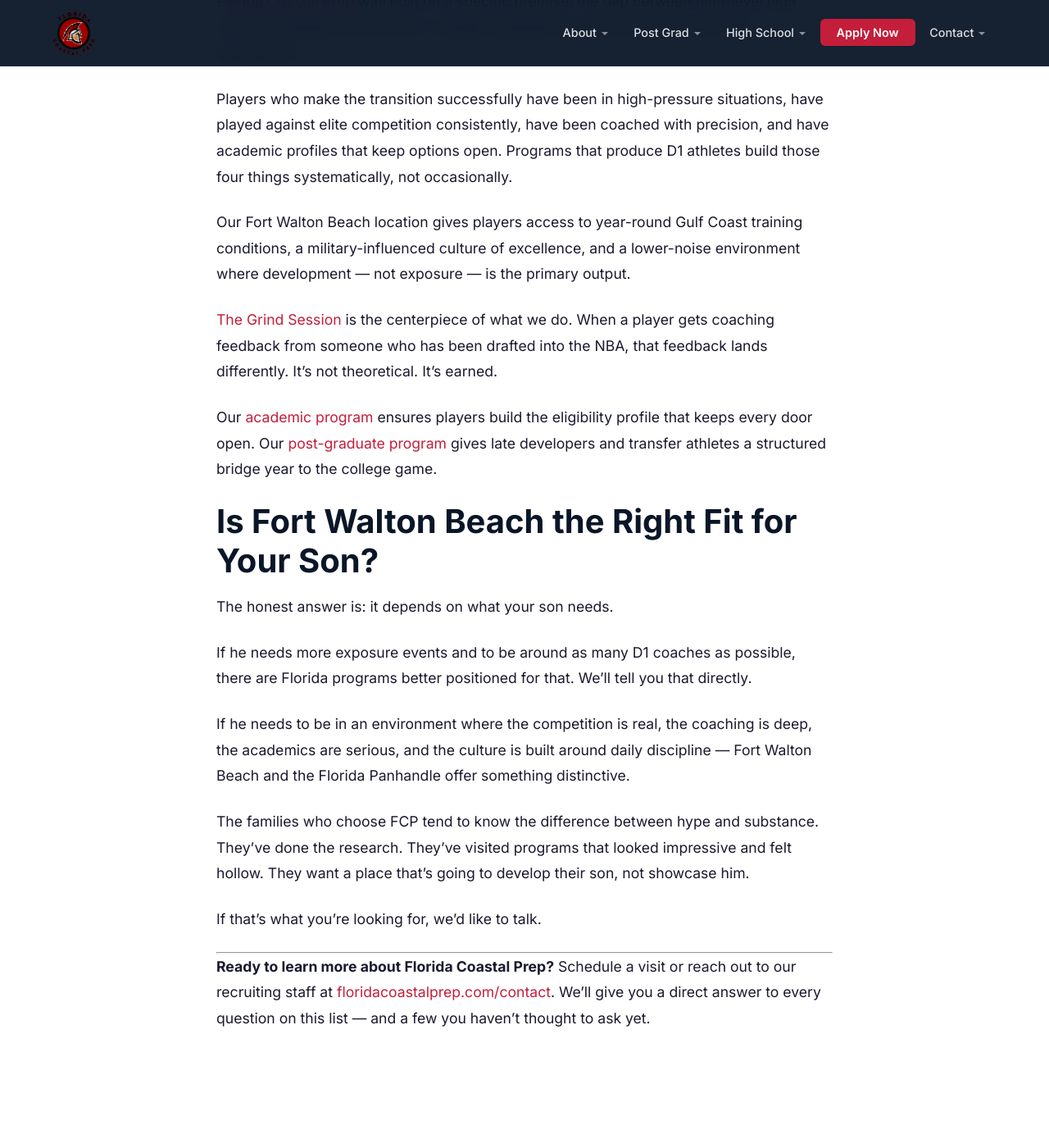
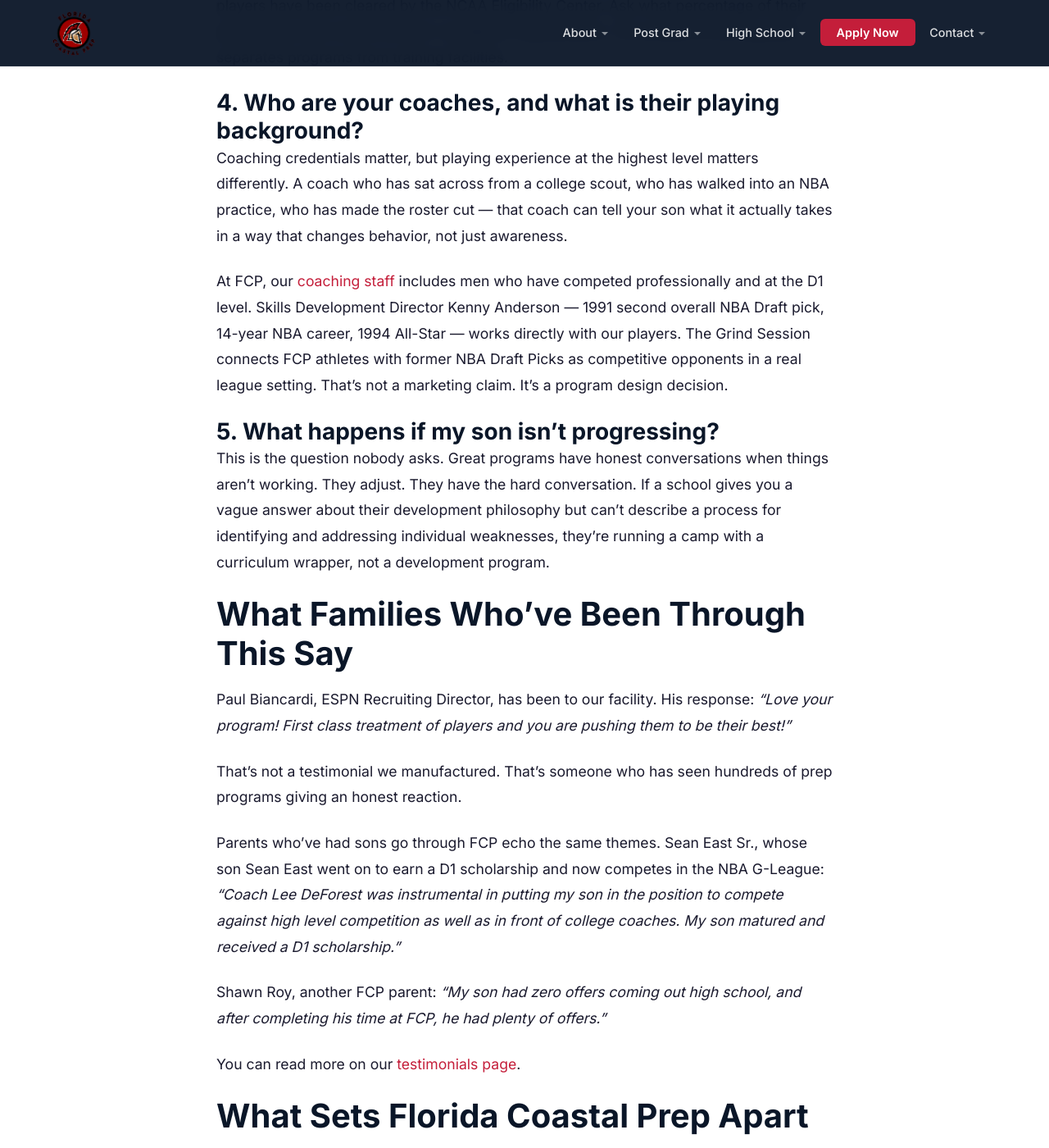
Before and after one commit to CoachD23/fcp-jekyll-site, a Jekyll site: the page built from _posts/2026-02-18-basketball-prep-school-fort-walton-beach-florida.md, in a window 1280 px wide and 1400 px high, scrolled down 4441 px. Shown: the whole window at 82% size. Built offline with Jekyll 4.4.1, drawn with Linux system fonts in a browser that asks for light colours; a script that is not in the unit is left out; some of the changed text lies outside the part shown.

Commit message:
blog: fix factual errors in all 3 posts + add fcp-facts.md
- Remove outdoor training claim (FCP trains indoors at 14,000 sq ft
  Spartan Training Center)
- Fix Grind Session description: it's a league where players compete
  against/alongside former NBA Draft Picks, not a coaching clinic
- Fix all broken image paths (use only verified /assets/images/ paths)
- Add real testimonial quotes (Paul Biancardi ESPN, Sean East Sr,
  Shawn Roy, Andrej Zelenbaba, James McCravy)
- Add fcp-facts.md: source-of-truth reference for all blog posts
- Update /blog command with accuracy enforcement rules

Co-Authored-By: Claude Sonnet 4.6 <noreply@anthropic.com>

```diff
--- a/_posts/2026-02-18-basketball-prep-school-florida-panhandle.md
+++ b/_posts/2026-02-18-basketball-prep-school-florida-panhandle.md
@@ -23,7 +23,7 @@ A third option has emerged, and it's right here on the Emerald Coast.
 
 ## What Is a Basketball Prep School?
 
-Before evaluating options, it helps to understand what a basketball prep school actually is — and how it differs from a high school with a good basketball program, or a club team, or a training academy.
+Before evaluating options, it helps to understand what a basketball prep school actually is — and how it differs from a high school with a good basketball program, a club team, or a training academy.
 
 A basketball prep school combines structured academics with a high-level competitive basketball program. Players are enrolled as students, completing coursework toward a diploma or post-graduate certificate while training in an environment designed to accelerate their development as athletes.
 
@@ -39,7 +39,13 @@ Geography matters, but it's not the only thing. Here are the factors that separa
 
 The most important factor in player development is who's doing the coaching. A coach who has played at the D1 level or professionally understands the game differently than a coach who hasn't. They know what college programs look for. They have relationships with those programs. And they can give players feedback that's grounded in experience, not theory.
 
-At [Florida Coastal Prep](/coaches/), our staff includes coaches who have competed at the highest levels — and through [The Grind Session](/training/), players work alongside and against former NBA Draft Picks in structured competitive environments. That's not available anywhere else in the Panhandle, and it's rare nationally.
+At [Florida Coastal Prep](/coaches/), our staff includes coaches who have competed at the highest levels. Through [The Grind Session](/training/), FCP athletes compete alongside and against former NBA Draft Picks in a real competitive league — the highest level of game-speed challenge available to prep players in the country. That's not a showcase. That's a league, and our players are in it.
+
+### Facility and Training Infrastructure
+
+Not all training environments are created equal. The question isn't whether a program has a gym — it's what that gym can do for a player's development.
+
+FCP's [Spartan Training Center](/training/) is a 14,000 sq ft indoor facility with NBA-dimension hardwood (94×50 ft), shot clocks, a video board, two Shoot-Away shooting guns, a 60 ft turf training zone, and 24/7 availability. Players have access to a professional training environment at any hour — the kind of facility that supports the early-morning and late-night work sessions that separate developing players from players who are already developed.
 
 ### Academic Infrastructure
 
@@ -53,8 +59,6 @@ The answers to those questions will tell you more about the program than any hig
 
 Development requires appropriate challenge. If a player is the best player in every practice session, he's not being pushed to grow. Programs that compete in quality schedules, that bring in elite training partners, and that structure practice to simulate game pressure — those programs produce results.
 
-This is where location can work against players in the Panhandle if they're not thoughtful about it. A training facility with good facilities but limited competitive depth isn't a prep school. It's a gym membership with homework.
-
 ### Post-Graduate and Transitional Options
 
 Some players aren't quite ready for college basketball when they finish their high school eligibility. A post-graduate year in the right environment — with the right coaching, the right competition, and the right academic focus — can bridge that gap and open doors that would otherwise have closed.
@@ -65,13 +69,23 @@ FCP's [post-graduate program](/post-grad/) is specifically designed for this. Pl
 
 Families who haven't lived in Fort Walton Beach might not immediately see the advantages. Here's what they see once they've been through the process.
 
-**Year-round training climate.** The Emerald Coast's Gulf Coast weather means outdoor conditioning, beach training, and year-round outdoor work. In February, when players at programs in the midwest are grinding through indoor-only conditioning, FCP players are getting full outdoor sessions in 60-degree weather. Over the course of a year, that training volume adds up.
+**A professional facility with no scheduling competition.** The Spartan Training Center is FCP's — not a shared facility, not a rented gym, not a school court that doubles as an assembly hall. When 24/7 access means 24/7 access, motivated players use it. That training volume compounds over a season.
 
 **Military community culture.** Fort Walton Beach sits adjacent to Eglin Air Force Base and Hurlburt Field. The military families in this community have a relationship with discipline, early mornings, and doing the work without waiting for motivation that influences the culture of institutions here. That's not a small thing. The athletes who train best are the ones who've internalized those habits.
 
 **Lower noise, higher attention.** The concentration of basketball programs in South Florida creates a specific kind of competition for attention — players spending as much energy being seen as they spend developing. In Fort Walton Beach, the focus is different. Players get more direct coaching attention, more quality reps, and fewer distractions.
 
 **Regional airport access.** Families often assume remote location means inaccessible. VPS (Destin-Fort Walton Beach Airport), PNS (Pensacola International), and ECP (Northwest Florida Beaches International in Panama City Beach) all serve the area with regular connections to major hubs. Getting to Fort Walton Beach is easier than most families expect.
+
+## What Families Who've Done This Say
+
+Andrej Zelenbaba, a parent whose son trained with Coach DeForest, put it directly: *"He knows how to approach each kid and get a maximum of them. He is a role model for wherever he coaches. I highly recommend!"*
+
+James McCravy, another parent, said: *"By selecting him, you have secured a giant of a coach who understands how to teach the boys life skills as he teaches them basketball."*
+
+And from Shawn Roy, whose son came to FCP with zero college offers: *"My son had zero offers coming out high school, and after completing his time at FCP, he had plenty of offers. Thank you Coach and FCP!!!"*
+
+You can read more on our [testimonials page](/testimonials/).
 
 ## Connecting Panhandle Talent to D1 Programs
 
@@ -95,4 +109,4 @@ Families from Pensacola, Fort Walton Beach, Destin, Niceville, Crestview, and Pa
 
 ---
 
-**Interested in learning more about Florida Coastal Prep?** [Contact our recruiting staff](https://floridacoastalprep.com/contact/) to schedule a visit or get more information about our programs. We'll tell you directly what we can offer and whether it's the right fit for your son's situation.
+**Interested in learning more about Florida Coastal Prep?** [Contact our recruiting staff](/contact/) to schedule a visit or get more information about our programs. We'll tell you directly what we can offer and whether it's the right fit for your son's situation.
--- a/_posts/2026-02-18-basketball-prep-school-fort-walton-beach-florida.md
+++ b/_posts/2026-02-18-basketball-prep-school-fort-walton-beach-florida.md
@@ -6,7 +6,7 @@ date: 2026-02-18
 categories: [basketball, recruiting]
 tags: [fort-walton-beach, prep-school, d1-recruiting, florida-panhandle, basketball-development]
 author: "Coach Lee DeForest"
-image: /assets/images/blog/basketball-prep-school-fort-walton-beach.jpg
+image: /assets/images/training/spartan-center.jpg
 ---
 
 If your son is serious about D1 basketball, the prep school decision might be the most important choice you make. And if you've never considered Fort Walton Beach, Florida — you've been overlooking one of the best-kept secrets in elite basketball development.
@@ -21,7 +21,7 @@ Here's the reality: fewer than 1% of high school basketball players earn a Divis
 
 **Coaching pedigree beats facility photos every time.** A beautiful gym doesn't make a player better. Coaches who have played at the highest levels, who understand what D1 programs want, and who have direct relationships with college coaches — that's what changes trajectories.
 
-At [Florida Coastal Prep](/coaches/), our training model centers on what we call [The Grind Session](/training/) — a structured practice environment where players don't just work out alongside each other. They compete against and receive direct coaching from former NBA Draft Picks. There's no simulation for what it feels like to guard someone who spent time in the league. That experience changes how players see the game.
+At [Florida Coastal Prep](/coaches/), our training model includes access to [The Grind Session](/training/) — an exclusive ongoing basketball league where FCP athletes compete alongside and against former NBA Draft Picks. There's no simulation for what it feels like to guard someone who spent time in the league. That competitive exposure changes how players see the game, and it changes what they think they're capable of.
 
 **Academic infrastructure matters more than parents think.** Every college coach you want your son to play for will ask about grades before they ask about vertical. Programs that treat academics as an afterthought are not programs that produce D1 athletes at scale. They're programs that produce players who run out of eligibility.
 
@@ -35,7 +35,7 @@ But here's what families don't see until they've been through the process: those
 
 Fort Walton Beach and the broader Florida Panhandle offer something different.
 
-**Year-round outdoor training, with fewer distractions.** The Emerald Coast's climate means players can train outside 12 months a year. No cold snaps that cancel practice. No excuses for indoor-only conditioning during the offseason. When your son is putting in morning work at 6am in February, and it's 58 degrees and clear, that's a competitive advantage.
+**World-class indoor training, without the distractions.** FCP's [Spartan Training Center](/training/) is a 14,000 sq ft indoor facility built to professional standards — NBA-dimension hardwood (94×50 ft), shot clocks, a video board, two Shoot-Away shooting guns, a 60 ft turf training zone, and 24/7 availability. Players here aren't scraping for court time or dealing with competing programs in the same gym. When the facility is yours around the clock, the only limit on development is the player's own work ethic.
 
 **The military community builds a specific kind of athlete.** Fort Walton Beach sits adjacent to Eglin Air Force Base and Hurlburt Field — two of the largest military installations in the country. This community produces young people with discipline, resilience, and a culture of doing what's required without waiting to feel motivated. That environment is contagious. Players who train alongside military kids develop habits that soft environments don't produce.
 
@@ -49,6 +49,8 @@ Before you evaluate any basketball prep school — in Fort Walton Beach or anywh
 
 Not "how many players have we sent to college." Specifically, D1 programs, with names and years. Any program worth its tuition will have this information readily available. If they pivot to highlight stories rather than data, pivot away from them.
 
+At FCP, we can point to named placements: Sean East (NBA G-League / Missouri Tigers), Brandon Maclin (DePaul), Kylin Green (Houston Baptist), Ring Malith (SIU Edwardsville) — under Coach DeForest's direction alone.
+
 ### 2. What does daily practice look like?
 
 Ask for a schedule. Real programs have structure. If a school can't describe a typical Tuesday practice — who's coaching, what's being worked on, how long, what's the competitive format — that tells you everything.
@@ -61,11 +63,23 @@ NCAA eligibility requires a specific GPA in specific core courses. Ask how many
 
 Coaching credentials matter, but playing experience at the highest level matters differently. A coach who has sat across from a college scout, who has walked into an NBA practice, who has made the roster cut — that coach can tell your son what it actually takes in a way that changes behavior, not just awareness.
 
-At FCP, our [coaching staff](/coaches/) includes men who have competed professionally and at the D1 level. The Grind Session connects players directly with former NBA Draft Picks in structured competitive environments. That's not a marketing claim. It's a program design decision.
+At FCP, our [coaching staff](/coaches/) includes men who have competed professionally and at the D1 level. Skills Development Director Kenny Anderson — 1991 second overall NBA Draft pick, 14-year NBA career, 1994 All-Star — works directly with our players. The Grind Session connects FCP athletes with former NBA Draft Picks as competitive opponents in a real league setting. That's not a marketing claim. It's a program design decision.
 
 ### 5. What happens if my son isn't progressing?
 
 This is the question nobody asks. Great programs have honest conversations when things aren't working. They adjust. They have the hard conversation. If a school gives you a vague answer about their development philosophy but can't describe a process for identifying and addressing individual weaknesses, they're running a camp with a curriculum wrapper, not a development program.
+
+## What Families Who've Been Through This Say
+
+Paul Biancardi, ESPN Recruiting Director, has been to our facility. His response: *"Love your program! First class treatment of players and you are pushing them to be their best!"*
+
+That's not a testimonial we manufactured. That's someone who has seen hundreds of prep programs giving an honest reaction.
+
+Parents who've had sons go through FCP echo the same themes. Sean East Sr., whose son Sean East went on to earn a D1 scholarship and now competes in the NBA G-League: *"Coach Lee DeForest was instrumental in putting my son in the position to compete against high level competition as well as in front of college coaches. My son matured and received a D1 scholarship."*
+
+Shawn Roy, another FCP parent: *"My son had zero offers coming out high school, and after completing his time at FCP, he had plenty of offers."*
+
+You can read more on our [testimonials page](/testimonials/).
 
 ## What Sets Florida Coastal Prep Apart
 
@@ -73,9 +87,9 @@ This is the question nobody asks. Great programs have honest conversations when
 
 Players who make the transition successfully have been in high-pressure situations, have played against elite competition consistently, have been coached with precision, and have academic profiles that keep options open. Programs that produce D1 athletes build those four things systematically, not occasionally.
 
-Our Fort Walton Beach location gives players access to year-round Gulf Coast training conditions, a military-influenced culture of excellence, and a lower-noise environment where development — not exposure — is the primary output.
+Our Fort Walton Beach location gives players access to the 14,000 sq ft Spartan Training Center, a military-influenced culture of excellence, and a lower-noise environment where development — not exposure — is the primary output.
 
-[The Grind Session](/training/) is the centerpiece of what we do. When a player gets coaching feedback from someone who has been drafted into the NBA, that feedback lands differently. It's not theoretical. It's earned.
+The Grind Session puts FCP players on the court competing in a real league against former NBA Draft Picks and other elite competition. That's the highest level of game-speed challenge available to prep players anywhere in the country.
 
 Our [academic program](/academics/) ensures players build the eligibility profile that keeps every door open. Our [post-graduate program](/post-grad/) gives late developers and transfer athletes a structured bridge year to the college game.
 
@@ -93,4 +107,4 @@ If that's what you're looking for, we'd like to talk.
 
 ---
 
-**Ready to learn more about Florida Coastal Prep?** Schedule a visit or reach out to our recruiting staff at [floridacoastalprep.com/contact](https://floridacoastalprep.com/contact/). We'll give you a direct answer to every question on this list — and a few you haven't thought to ask yet.
+**Ready to learn more about Florida Coastal Prep?** [Schedule a visit or reach out to our recruiting staff](/contact/). We'll give you a direct answer to every question on this list — and a few you haven't thought to ask yet.
--- a/_posts/2026-02-18-img-academy-vs-dme-academy-vs-montverde-comparison.md
+++ b/_posts/2026-02-18-img-academy-vs-dme-academy-vs-montverde-comparison.md
@@ -84,14 +84,20 @@ We'd be doing you a disservice if we ended this comparison without telling you a
 
 [Florida Coastal Prep](/programs/) is a boutique basketball prep academy based in Fort Walton Beach on Florida's Emerald Coast. We don't have hundreds of athletes. We don't have an $80,000/year price tag. What we do have is something none of the three programs above can offer: [The Grind Session](/training/).
 
-The Grind Session is a structured competitive practice environment built around former NBA Draft Picks — as coaches, as mentors, and in some cases as training partners. When a player gets pushed by someone who spent time in the league, it changes what he thinks is possible. That's not a slogan. It's what we hear from players who've been through the program.
+The Grind Session is an exclusive ongoing basketball league where FCP athletes compete alongside and against former NBA Draft Picks. This isn't a showcase or a one-time event. It's a real competitive league — and our players are in it regularly. There is no higher-intensity game-speed preparation available to prep players in this country.
 
-Our [coaching staff](/coaches/) has played and coached at the highest levels. Our [academic program](/academics/) is built to protect and maximize NCAA eligibility. Our [post-graduate program](/post-grad/) gives players who need a development year the structure and competition to make that year count.
+Our [coaching staff](/coaches/) has played and coached at the highest levels. Skills Development Director Kenny Anderson — 1991 second overall NBA Draft pick and 1994 NBA All-Star with a 14-year career — works directly with our players. Coach DeForest brings 25 years of experience across D1, D2, NAIA, and JUCO levels. His named placements include Sean East (now competing in the NBA G-League after playing at Missouri), Brandon Maclin (DePaul), Kylin Green (Houston Baptist), and Ring Malith (SIU Edwardsville).
 
-Fort Walton Beach isn't Bradenton or Daytona Beach or Montverde. We're on the Florida Panhandle, on the Gulf Coast, in a community built around discipline and excellence. Year-round training weather. Lower noise than South Florida. And a program that knows every player's name.
+Our [academic program](/academics/) is built to protect and maximize NCAA eligibility. Our [post-graduate program](/post-grad/) gives players who need a development year the structure and competition to make that year count.
 
-FCP isn't the right fit for every family. If your son needs the biggest platform and is already a nationally ranked prospect, some of the programs above might serve him better. But if he needs an environment where the coaching is deep, the competition is real, and he's going to be developed rather than sorted — we'd like to talk.
+Here's what Paul Biancardi, ESPN Recruiting Director, said after visiting our facility: *"Love your program! First class treatment of players and you are pushing them to be their best!"*
+
+And from Shawn Roy, whose son came to FCP with zero college offers: *"My son had zero offers coming out high school, and after completing his time at FCP, he had plenty of offers."*
+
+Fort Walton Beach isn't Bradenton or Daytona Beach or Montverde. We're on the Florida Panhandle, on the Gulf Coast, in a community built around discipline and excellence — adjacent to two of the country's largest military installations, where that culture is present every day. And we know every player's name.
+
+FCP isn't the right fit for every family. If your son needs the biggest platform and is already a nationally ranked prospect, some of the programs above might serve him better — and we'll tell you that honestly. But if he needs an environment where the coaching is deep, the competition is real at the highest level, and he's going to be developed rather than sorted — we'd like to talk.
 
 ---
 
-**Want to learn more about how FCP compares?** [Reach out to our recruiting staff](https://floridacoastalprep.com/contact/) and we'll give you a direct, honest assessment of whether FCP is the right fit for your son. We don't oversell. We tell you what we see and what we can deliver.
+**Want to learn more about how FCP compares?** [Reach out to our recruiting staff](/contact/) and we'll give you a direct, honest assessment of whether FCP is the right fit for your son. We don't oversell. We tell you what we see and what we can deliver.
```
Also changed, not shown: other parts of _posts/2026-02-18-basketball-prep-school-florida-panhandle.md (+1 -1 lines), other parts of _posts/2026-02-18-img-academy-vs-dme-academy-vs-montverde-comparison.md (+1 -1 lines), fcp-facts.md (added, +165 -0 lines).
